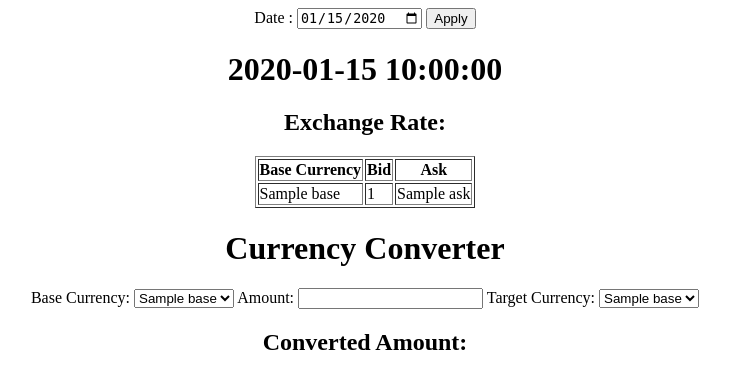
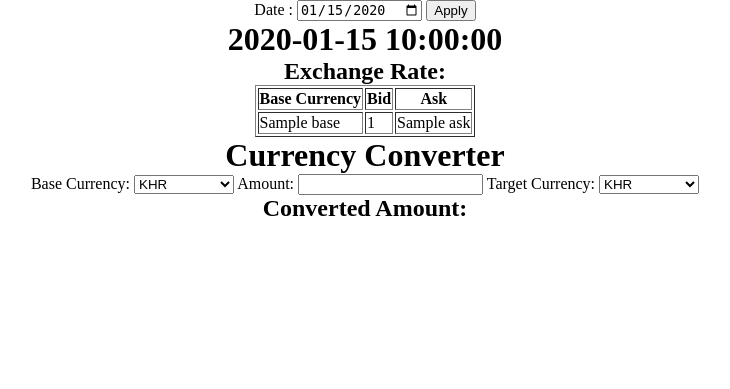
Before and after one commit to tangmengkim/exchange_rate_python, a Flask app: template templates/index.html in a window 1280 px wide. Shown: the top 389 px of the page, without its empty margins (275-1005 px from the left). Run offline with Flask 3, Linux system fonts and the light colour scheme; the template is opened without the code that fills it: most values are stand-ins (such as "Sample title", 1, 10 or a date in 2020).

Commit message:
link_static

```diff
--- /dev/null
+++ b/static/styles/style.css
@@ -0,0 +1,6 @@
+*{
+    margin: 0;
+}
+body{
+    text-align: -webkit-center;
+}
--- a/templates/index.html
+++ b/templates/index.html
@@ -4,9 +4,10 @@
     <meta charset="UTF-8">
     <meta http-equiv="X-UA-Compatible" content="IE=edge">
     <meta name="viewport" content="width=device-width, initial-scale=1.0">
+    <link rel= "stylesheet" type= "text/css" href= "{{ url_for('static',filename='styles/style.css') }}">
     <title>Exchange-Rate</title>
 </head>
-<body style="text-align: -webkit-center;">
+<body >
     <form id="date_input_form" method="POST" action="/edit">
         <label for="date_input">Date : </label>
         <input type="date" name="date_input" value={{data.status_date}} required>
@@ -35,6 +36,7 @@
     <form oninput="converted_amount.value = parseFloat(amount.value)*((parseFloat(to_bid.value))/(parseFloat(to_ask.value)))">
         <label for="base_currency">Base Currency:</label>
         <select id="to_bid" name="base_currency">
+            <option value="1">KHR</option>
             {% for base,data in data.exchange_rate.items() %}
             <option value={{data.bid}}>{{base}}</option>
             {% endfor %}
@@ -45,15 +47,17 @@
 
         <label for="ask_currency">Target Currency:</label>
         <select id="to_ask" name="ask_currency">
+            <option value="1">KHR</option>
             {% for base,data in data.exchange_rate.items() %}
             <option value={{data.ask}}>{{base}}</option>
             {% endfor %}
-          </select>
+        </select>
 
           {% if converted_amount is not none %}
               <h2>Converted Amount:</h2>
               <output name="converted_amount" for="to_bid to_ask"></output>
           {% endif %}
     </form>
+    <script src="{{url_for('static', filename='scripts/script.js')}}"></script>
 </body>
 </html>
```
Also changed, not shown: static/scripts/script.js (added).
